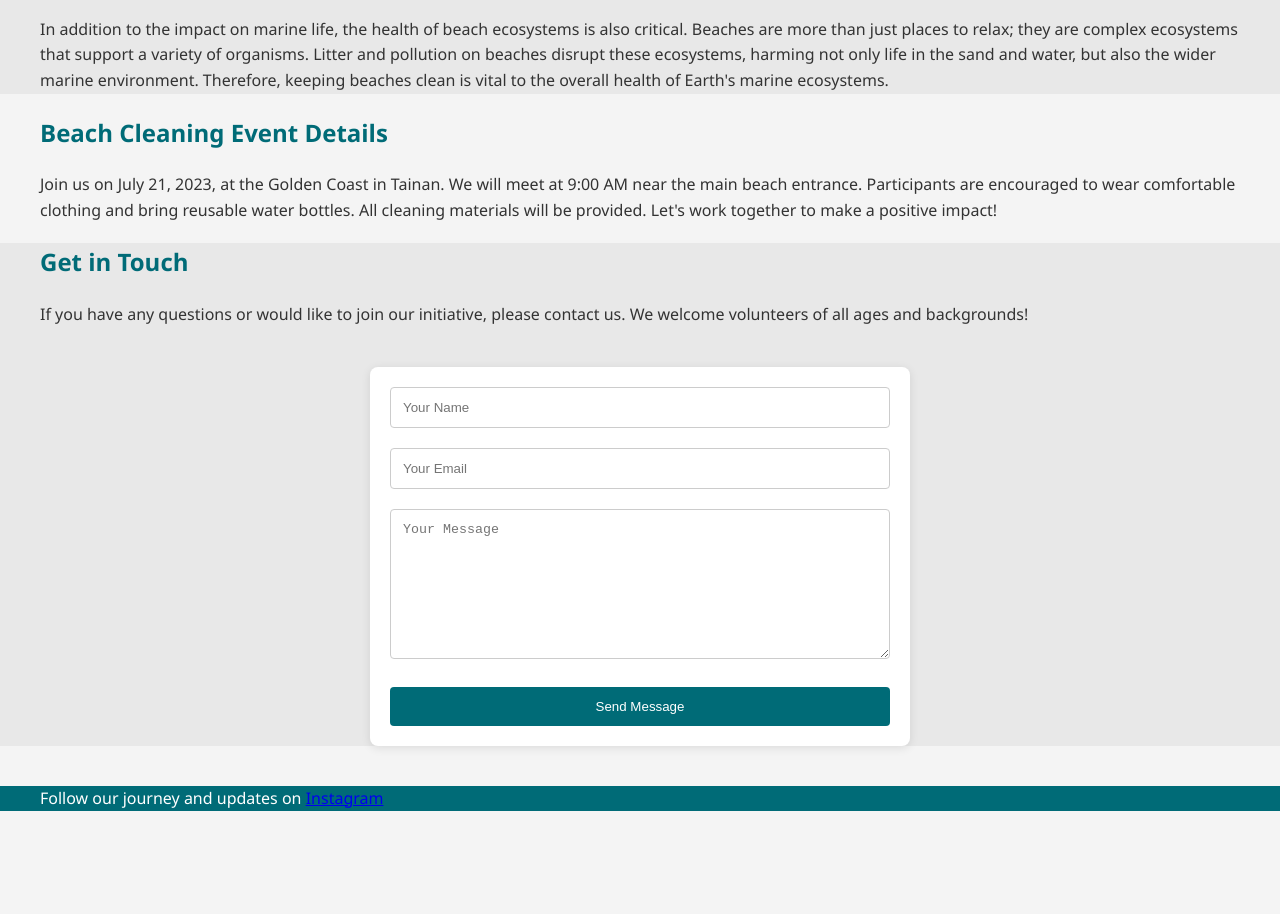
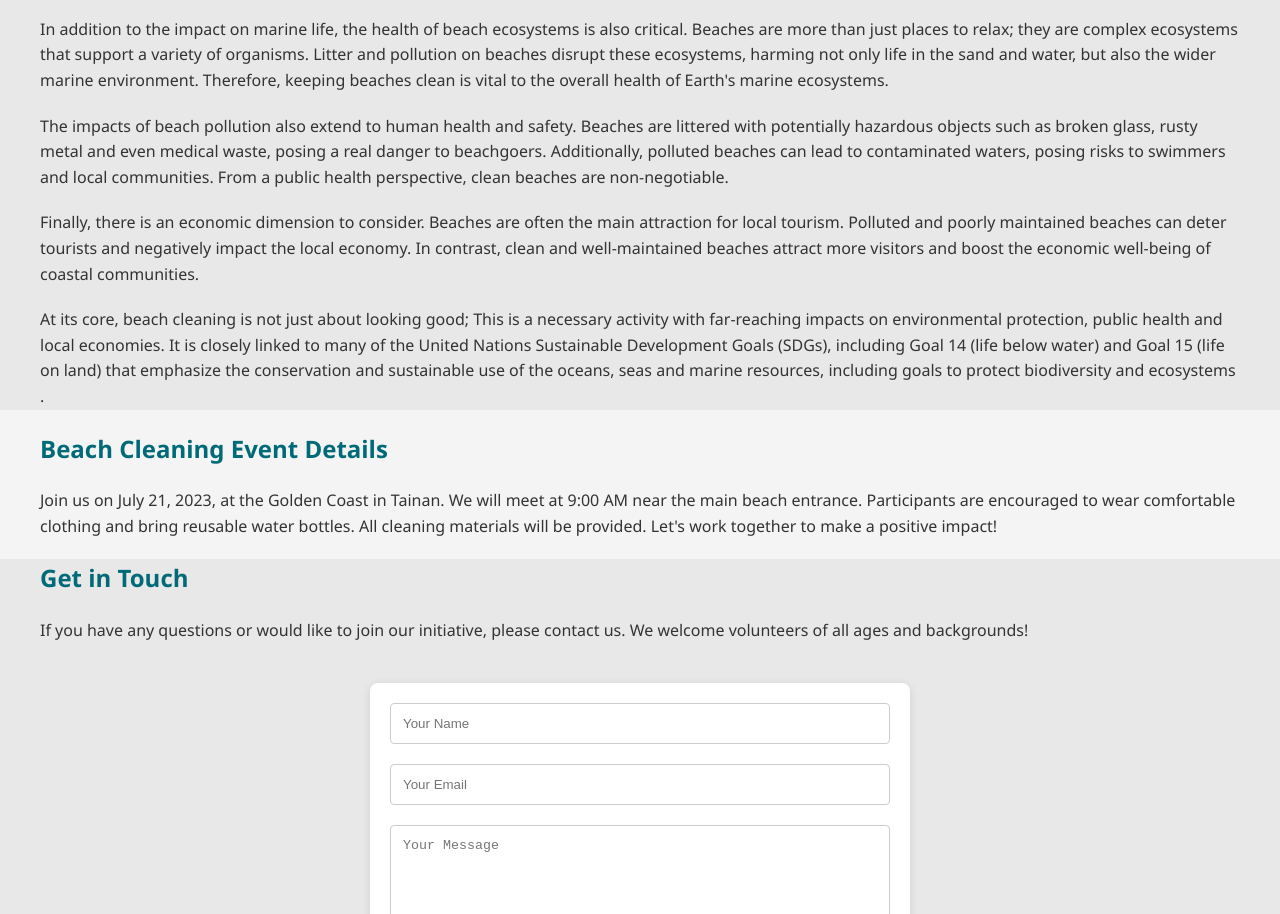
Before and after one commit to RichChien123/cleaning-beach, a plain HTML site: page index.html in a window 1280 px wide. Shown: the part 1199-2113 px from the top of the page. Before the commit the page ends 2030 px from the top, so only its background shows below. Drawn offline with Linux system fonts and the light colour scheme; a script that the page names is missing.

Commit message:
Update index.html

```diff
--- a/index.html
+++ b/index.html
@@ -38,7 +38,9 @@
     <h2>Why Beach Cleaning Matters</h2>
     <p>Beach cleaning plays a vital role in environmental protection and public health. One of the most important issues beach cleaning addresses is protecting marine life. The United Nations Environment Program (UNEP) reports that more than 800 species globally are adversely affected by marine debris, a large proportion of which is plastic. These fragments often appear on beaches and in seawater, posing a serious threat to aquatic animals. Many marine organisms mistakenly ingest plastic waste or become entangled in it, resulting in injury or death. By clearing litter from beach areas, we can significantly reduce these hazards and contribute to the protection of marine biodiversity.</p>
     <p>In addition to the impact on marine life, the health of beach ecosystems is also critical. Beaches are more than just places to relax; they are complex ecosystems that support a variety of organisms. Litter and pollution on beaches disrupt these ecosystems, harming not only life in the sand and water, but also the wider marine environment. Therefore, keeping beaches clean is vital to the overall health of Earth's marine ecosystems. </p>
-    <p> </p>
+    <p>The impacts of beach pollution also extend to human health and safety. Beaches are littered with potentially hazardous objects such as broken glass, rusty metal and even medical waste, posing a real danger to beachgoers. Additionally, polluted beaches can lead to contaminated waters, posing risks to swimmers and local communities. From a public health perspective, clean beaches are non-negotiable. </p>
+    <p>Finally, there is an economic dimension to consider. Beaches are often the main attraction for local tourism. Polluted and poorly maintained beaches can deter tourists and negatively impact the local economy. In contrast, clean and well-maintained beaches attract more visitors and boost the economic well-being of coastal communities. </p>
+    <p>At its core, beach cleaning is not just about looking good; This is a necessary activity with far-reaching impacts on environmental protection, public health and local economies. It is closely linked to many of the United Nations Sustainable Development Goals (SDGs), including Goal 14 (life below water) and Goal 15 (life on land) that emphasize the conservation and sustainable use of the oceans, seas and marine resources, including goals to protect biodiversity and ecosystems . </p>
  </div>
 </section>
 
```
